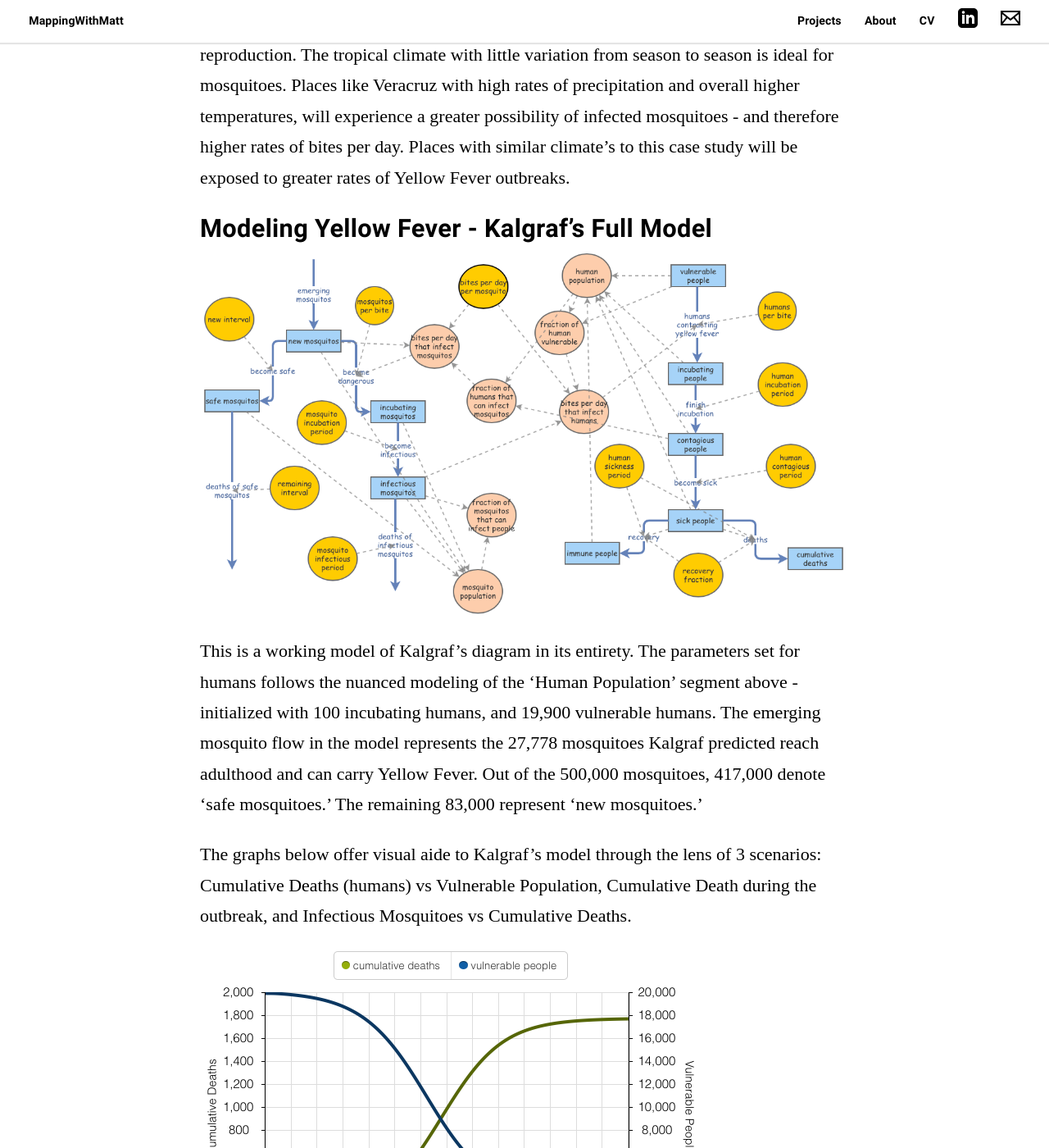
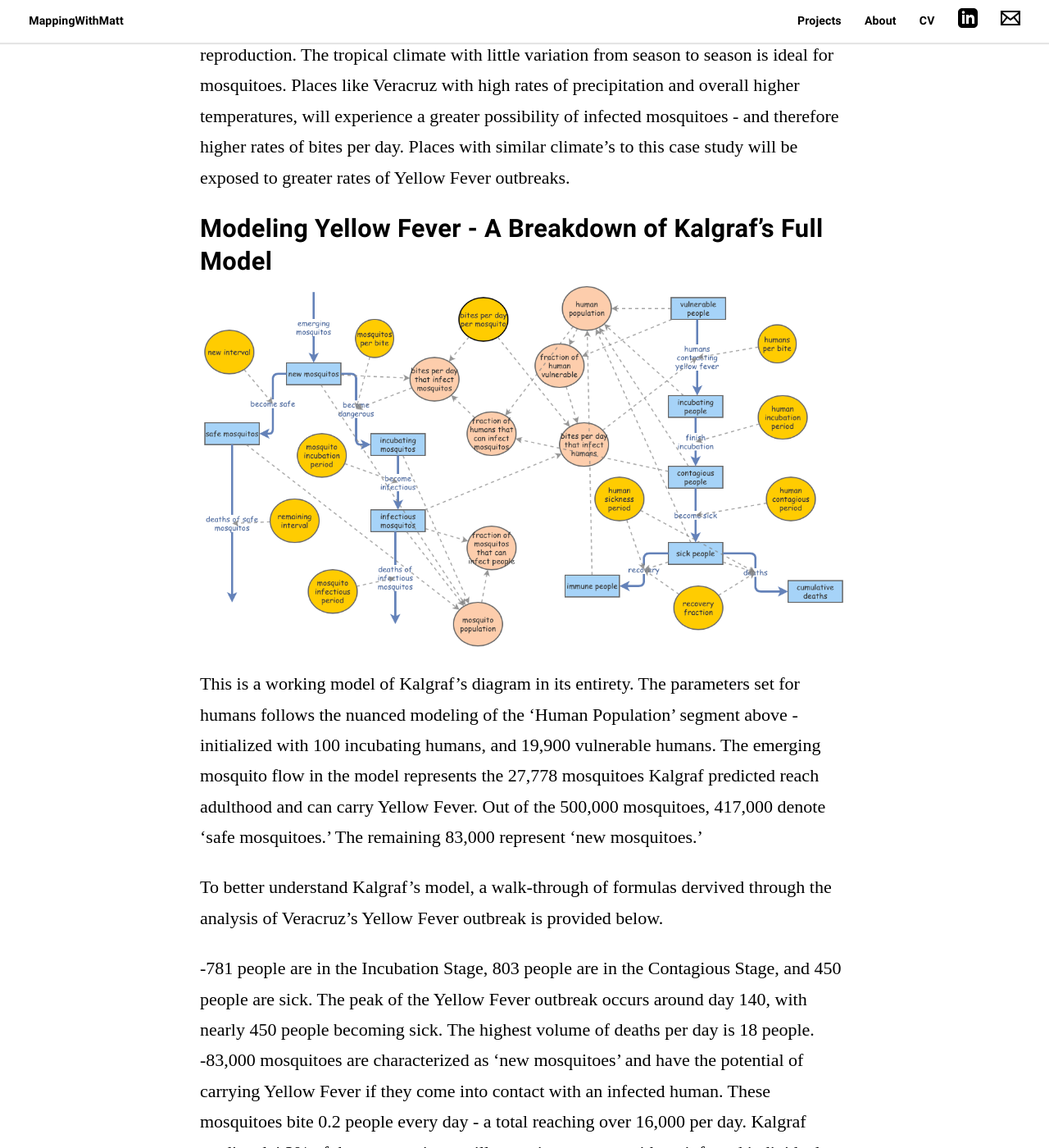
Before and after one commit to matt-duyst/mapping-with-matt, a Jekyll site: the page built from _posts/2013-09-20-Yellow-Fever.markdown, in a window 1280 px wide and 1400 px high, scrolled down 5592 px. Shown: the whole window at 82% size. Built offline with Jekyll 4.4.1, drawn with Linux system fonts in a browser that asks for light colours; some web fonts are replaced; some of the changed text lies outside the part shown.

Commit message:
yellow fever cont

```diff
--- a/_posts/2013-09-20-Yellow-Fever.markdown
+++ b/_posts/2013-09-20-Yellow-Fever.markdown
@@ -41,13 +41,19 @@
 
 Analyzing just the human population in Kalgraf's model allows for a more granular understanding of the implications associated with Yellow Fever outbreak rates and human recovery rates. For instance, the model assumes the amount of bites received by infected mosquitoes per day will remain constant over time. In reality, the amount of bites per infected mosquito will oscillate; as the human population begins building immunity, the rate of infected mosquitoes will decline - and so will the bites received per day. Moreover, holding the stages of Yellow Fever (incubated, contagious, and sick) at finite increments poses issues. For example, recovery rates will differ among person to person. While using Veracruz, Mexico as a case study allowed for predicting the diaspora of Yellow Fever in urban centers, and a better understanding of human recovery rate with real data, it's important to note the prevalence of the city's climate for mosquito reproduction. The tropical climate with little variation from season to season is ideal for mosquitoes. Places like Veracruz with high rates of precipitation and overall higher temperatures, will experience a greater possibility of infected mosquitoes - and therefore higher rates of bites per day. Places with similar climate's to this case study will be exposed to greater rates of Yellow Fever outbreaks.
 
-### Modeling Yellow Fever - Kalgraf's Full Model
+### Modeling Yellow Fever - A Breakdown of Kalgraf's Full Model
 
 ![Map GIS](/assets/images/yellow-fever-full.png)
 
 This is a working model of Kalgraf's diagram in its entirety. The parameters set for humans follows the nuanced modeling of the 'Human Population' segment above - initialized with 100 incubating humans, and 19,900 vulnerable humans. The emerging mosquito flow in the model represents the 27,778 mosquitoes Kalgraf predicted reach adulthood and can carry Yellow Fever. Out of the 500,000 mosquitoes, 417,000 denote 'safe mosquitoes.' The remaining 83,000 represent 'new mosquitoes.'
 
+To better understand Kalgraf's model, a walk-through of formulas dervived through the analysis of Veracruz's Yellow Fever outbreak is provided below.
 
+-781 people are in the Incubation Stage, 803 people are in the Contagious Stage, and 450 people are sick. The peak of the Yellow Fever outbreak occurs around day 140, with nearly 450 people becoming sick. The highest volume of deaths per day is 18 people.
+-83,000 mosquitoes are characterized as 'new mosquitoes' and have the potential of carrying Yellow Fever if they come into contact with an infected human. These mosquitoes bite 0.2 people every day - a total reaching over 16,000 per day. Kalgraf predicted 4.2% of these mosquitoes will come into contact with an infected individual, making nearly 700 of these 'new mosquitoes' carriers of Yellow Fever per day.
+-7,909 mosquitoes are set to the incubation stage; 1,945 are in the infectious stage. Theese 1,945 infectious mosquitoes are the catalyst for the peak in Yellow Fever outbreak on day 140.
+-8,103 humans are categorized as 'vulernable' for the outbreak. To calculate the number of people contracting Yellow Fever, the following formula was used:
+ # of Contagious Mosquitoes * Bites/Day * Percent of Vulnerable Human Population -> 1,945 * 0.2 * 42.6 = 166 persons per day.
 
 The graphs below offer visual aide to Kalgraf's model through the lens of 3 scenarios: Cumulative Deaths (humans) vs Vulnerable Population, Cumulative Death during the outbreak, and Infectious Mosquitoes vs Cumulative Deaths.
 
```
Also changed, not shown: 2 other files.
